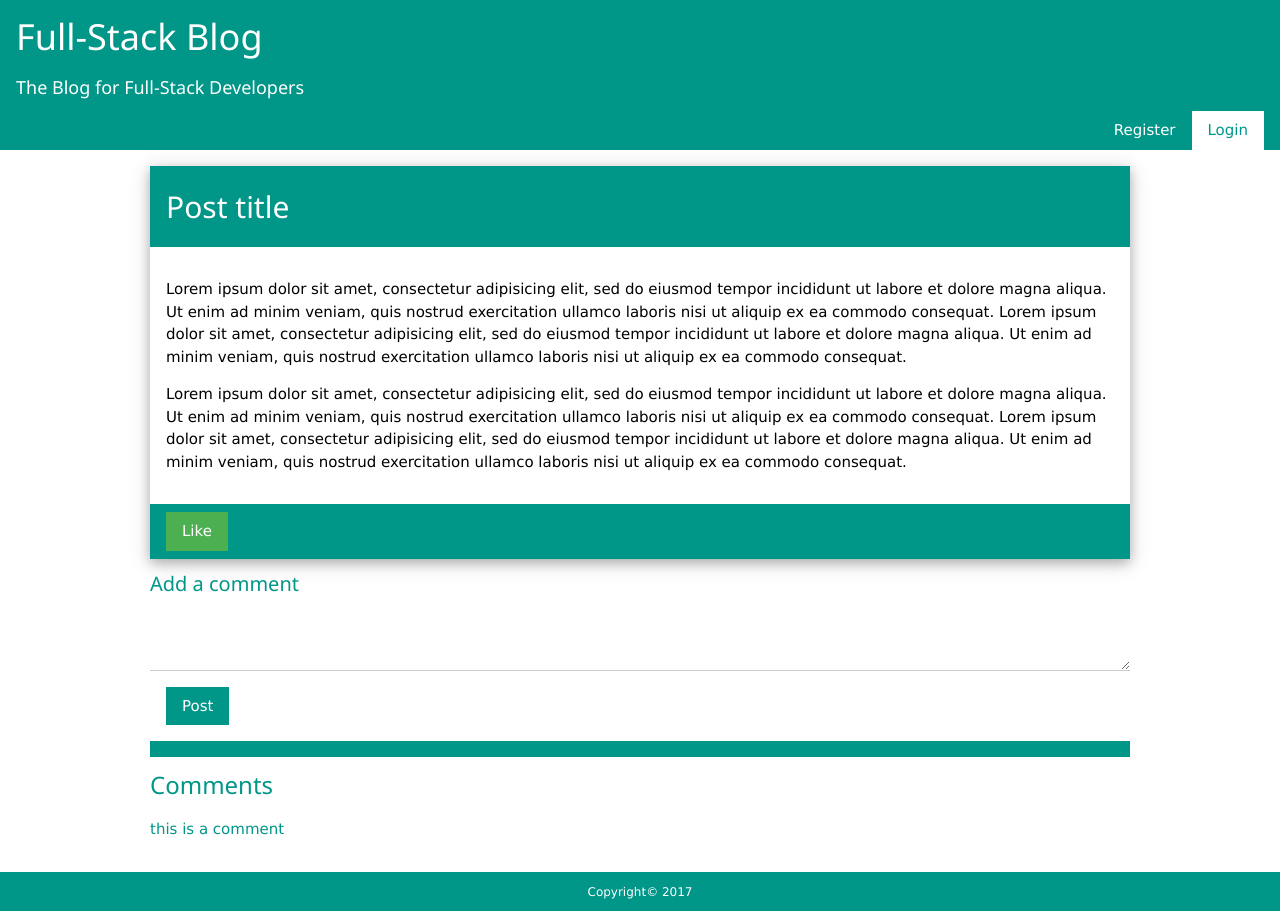
After one commit to alphawaseem/MultiUserBlog, a Python web app: template templates/post.html in a window 1280 px wide. The commit adds this page. Run offline with Jinja, Linux system fonts and the light colour scheme; the template is opened without the code that fills it: most values are stand-ins (such as "Sample title", 1, 10 or a date in 2020).

Commit message:
add post template

```diff
--- a/main.py
+++ b/main.py
@@ -72,7 +72,7 @@ class PostsHandler(Handler):
 
 class PostHandler(Handler):
     def get(self, post_id):
-        self.write('My post %s' % post_id)
+        self.render("post.html")
 
 
 class NewPostHandler(Handler):
--- a/templates/index.html
+++ b/templates/index.html
@@ -14,7 +14,7 @@
             </p>
             <div class="w3-row w3-text-teal">
                 <div class="w3-col m6 s12">
-                    <p><button class="w5-button w3-btn w3-padding-large w3-white w3-border w3-text-teal"><b>READ MORE »</b></button></p>
+                    <p><a href="/posts/{{i}}" class="w5-button w3-btn w3-padding-large w3-white w3-border w3-text-teal"><b>VIEW POST »</b></a></p>
                 </div>
                 <div class="w3-col m2 w3-hide-small">
                     <p><span class="w3-padding-large w3-right"><b>Likes  </b> <span class="w3-badge w3-teal">2</span></span>
--- /dev/null
+++ b/templates/post.html
@@ -0,0 +1,43 @@
+{% extends "layout.html" %} {% block title %} Post - {{title}} {% endblock %} {% block content %}
+<section class="w3-content">
+    <article class="w3-card-4">
+        <header class="w3-container w3-padding w3-teal">
+            <h2>Post title</h2>
+        </header>
+        <section class="w3-panel">
+            <p>Lorem ipsum dolor sit amet, consectetur adipisicing elit, sed do eiusmod tempor incididunt ut labore et dolore
+                magna aliqua. Ut enim ad minim veniam, quis nostrud exercitation ullamco laboris nisi ut aliquip ex ea commodo
+                consequat. Lorem ipsum dolor sit amet, consectetur adipisicing elit, sed do eiusmod tempor incididunt ut
+                labore et dolore magna aliqua. Ut enim ad minim veniam, quis nostrud exercitation ullamco laboris nisi ut
+                aliquip ex ea commodo consequat.</p>
+            <p>Lorem ipsum dolor sit amet, consectetur adipisicing elit, sed do eiusmod tempor incididunt ut labore et dolore
+                magna aliqua. Ut enim ad minim veniam, quis nostrud exercitation ullamco laboris nisi ut aliquip ex ea commodo
+                consequat. Lorem ipsum dolor sit amet, consectetur adipisicing elit, sed do eiusmod tempor incididunt ut
+                labore et dolore magna aliqua. Ut enim ad minim veniam, quis nostrud exercitation ullamco laboris nisi ut
+                aliquip ex ea commodo consequat.</p>
+        </section>
+        <footer class="w3-container w3-padding w3-teal">
+            {% if belongs_to_user %}
+            <a href="/posts/8/edit" class="w3-btn w3-green">Edit</a>
+            <a href="/posts/8/delete" class="w3-btn w3-red">Delete</a> {% else %}
+            <a href="/posts/8/edit" class="w3-btn w3-green">Like</a> {% endif %}
+        </footer>
+    </article>
+    <section>
+        <form method="POST">
+       <h4 class="w3-text-teal"> Add a comment</h4>
+       <textarea class="w3-input w3-text-teal">
+       </textarea>
+       <input type="submit" value="Post" class="w3-btn w3-teal w3-margin">
+        </form>
+    </section>
+    <section class="w3-text-teal">
+        <section class="w3-padding w3-teal"></section>
+        <h3>Comments</h3>
+        <article>
+            <header></header>
+            <p>this is a comment</p>
+        </article>
+    </section>
+</section>
+{% endblock %}
--- a/templates/posts.html
+++ b/templates/posts.html
@@ -13,7 +13,7 @@
             </p>
             <div class="w3-row w3-text-teal">
                 <div class="w3-col m6 s12">
-                    <p><button class="w5-button w3-btn w3-padding-large w3-white w3-border w3-text-teal"><b>READ MORE »</b></button></p>
+                    <p><a href="/posts/{{i}}" class="w5-button w3-btn w3-padding-large w3-white w3-border w3-text-teal"><b>VIEW POST »</b></a></p>
                 </div>
                 <div class="w3-col m2 w3-hide-small">
                     <p><span class="w3-padding-large w3-right"><b>Likes  </b> <span class="w3-badge w3-teal">2</span></span>
```
